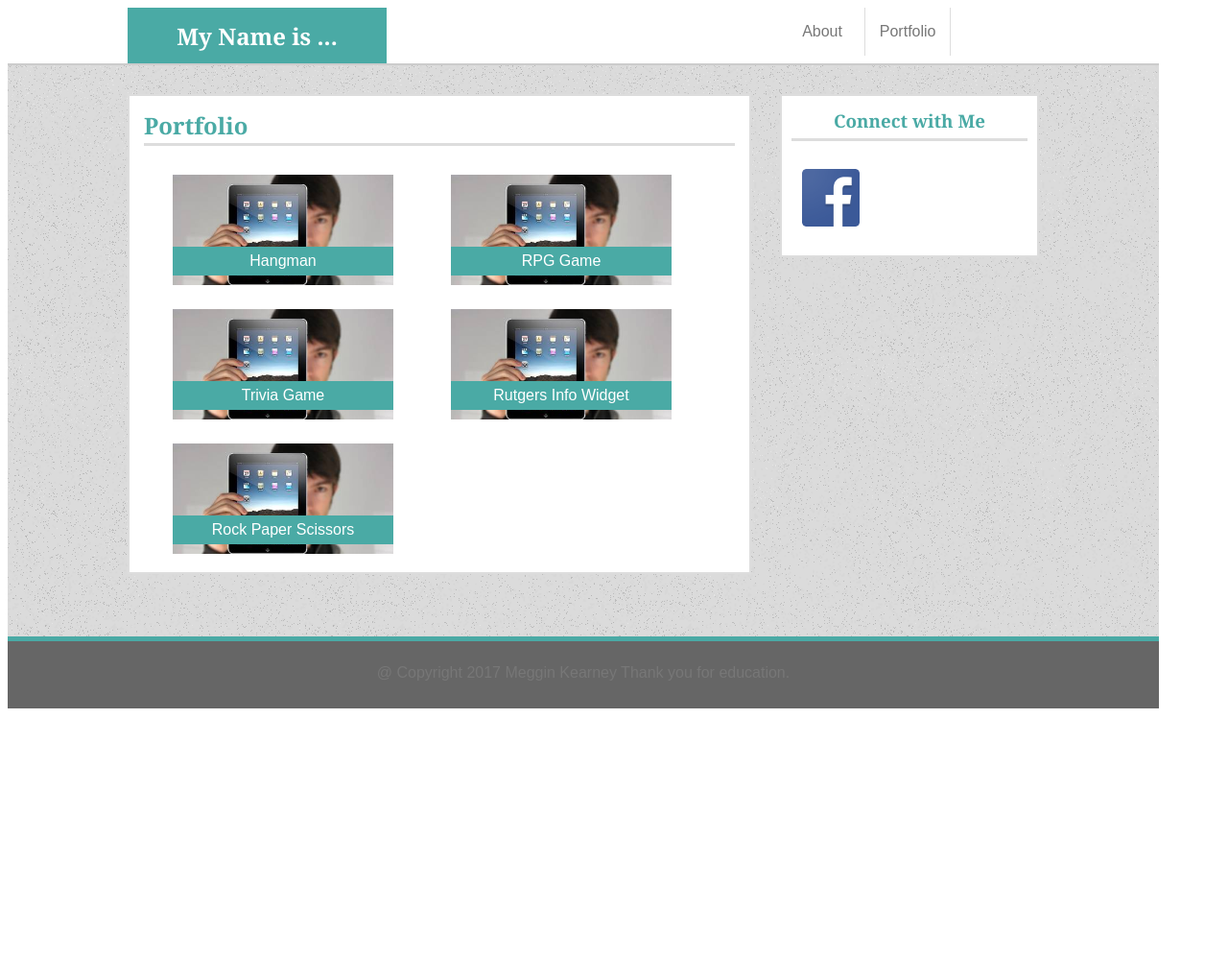
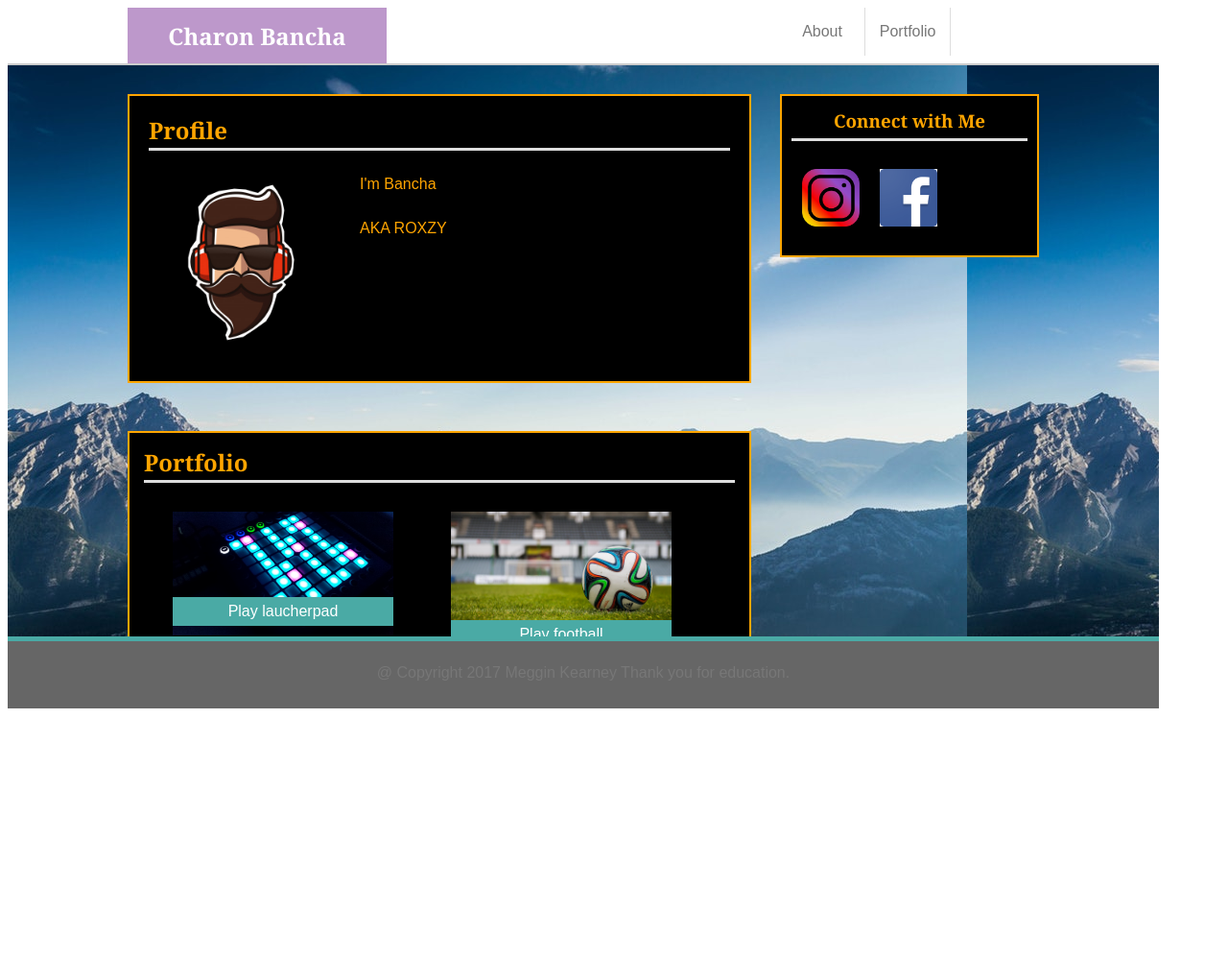
Before and after one commit to ronnybcjt2311/59160576Portfolio, a PHP site: page /portfolio.html in a window 1280 px wide. Shown: the top 998 px of the page at 96% size. Run offline with PHP 8.4, Linux system fonts and the light colour scheme.

Commit message:
Portfolio

```diff
--- a/assets/css/style.css
+++ b/assets/css/style.css
@@ -5,7 +5,7 @@
 
 /* Some default document settings. */
 body {
-	color: #777777;
+	color: rgb(255, 165, 0);
 	font-family: 'Arial', 'Helvetica Neue', Helvetica, sans-serif;
 	line-height: 30px;
 	text-align: left;
@@ -15,7 +15,7 @@ body {
 
 header	{
 	float: left;
-	background-color: #4aaaa5;
+	background-color:rgb(189, 152, 203);
 	border-bottom: none;
 	color: #ffffff;
 	height: 100%;
@@ -32,7 +32,7 @@ header	{
 
 h2,
 h3	{
-	color: #4aaaa5;
+	color: rgb(255, 165, 0);
 	border-bottom:	3px solid #dddddd;
 	font-family: 'Georgia', Times, Times New Roman, serif;
 	margin-top: 1px;
@@ -90,10 +90,10 @@ a:hover {
 }
 
 section	{
-	background-color: #ffffff;
+	background-color: rgb(0, 0, 0);
 	float: left;
-	color: #777777;
-	border: 2px solid #dddddd;
+	color: rgb(255, 165, 0);
+	border: 2px solid rgb(255, 165, 0);
 }
 
 input,
@@ -136,7 +136,7 @@ footer {
 	clear: both;
 	overflow: auto;
 	margin: 0 auto;
-	background-image: url("../images/background.png");
+	background-image: url("../images/background2.jpg");
 	height: 600px;
 	width: 100%;
 	border-bottom: 5px solid #4aaaa5;
@@ -164,7 +164,12 @@ footer {
 	top:	-10px;
 	width: 100%;
 }
-
+.project2 {
+	float: left;
+	position: relative;
+	top:	-10px;
+	width: 100%;
+}
 .project-title {
 	float: left;
 	position: relative;
@@ -189,7 +194,7 @@ footer {
 
 /* Button turns dark on hover. */
 .button:hover {
-	background-color: #374865;
+	background-color: #ffffff;
 }
 
 #social-links,
@@ -235,5 +240,9 @@ footer {
 
 #project-portfolio {
 	padding: 15px;
+	height: 550px;
+}
+#project-portfolio2 {
+	padding: 13px;
 	height: 500px;
 }
--- a/portfolio.html
+++ b/portfolio.html
@@ -12,9 +12,8 @@
 	      href="https://fonts.googleapis.com/css?family=Montserrat">
 </head>
 <body>
-
 	<div class="header-container">
-		<header>My Name is ...</header>
+		<header>Charon Bancha</header>
 
 		<nav>
 			<ul>
@@ -23,26 +22,34 @@
 			</ul>
 		</nav>
 	</div>
+	<div class="main-container">
 
-	<div class="main-container">
-		<section id="project-portfolio">
-			<h2>Portfolio</h2>
+		<section id="main-bio">
+    		<h2>Profile</h2>
+    		<img id="bio-image" src="assets/images/logo.png" alt="Your Name">
+    		<p>I'm Bancha</p>
+    		<p>AKA ROXZY</p>
 
-			<!-- Using single placeholder image for now. -->
-			<ul class="project">
-				<li class="box"><div><img class="project" src="assets/images/placeholder-1.jpg" alt="Project 1"><span class="project-title">Hangman</span></div></li>
-				<li class="box"><div><img class="project" src="assets/images/placeholder-1.jpg" alt="Project 1"><span class="project-title">RPG Game</span></div></li>
-				<li class="box"><div><img class="project" src="assets/images/placeholder-1.jpg" alt="Project 1"><span class="project-title">Trivia Game</span></div></li>
-				<li class="box"><div><img class="project" src="assets/images/placeholder-1.jpg" alt="Project 1"><span class="project-title">Rutgers Info Widget</span></div></li>
-				<li class="box"><div><img class="project" src="assets/images/placeholder-1.jpg" alt="Project 1"><span class="project-title">Rock Paper Scissors</span></div></li>
-			</ul>
+
     	</section>
 
     	<section id="social-links">
     		<h3>Connect with Me</h3>
 			<ul>
-        		<li><a href="https://facebook.com"><img class="icon" src="assets/images/facebook.png" alt="GitHub Profile"></a></li>
+				<li><a href="https://www.instagram.com/charonbcjt/?hl=th" target="_blank"><img class="icon" src="assets/images/instagram.png" alt="GitHub Profile"></a></li>
+        		<li><a href="https://www.facebook.com/charonbancha" target="_blank"><img class="icon" src="assets/images/facebook.png" alt="GitHub Profile"></a></li>
       		</ul>
+    	</section>
+
+		<section id="project-portfolio">
+			<h2>Portfolio</h2>
+			<!-- Using single placeholder image for now. -->
+			<ul class="project">
+				<li class="box"><div><img class="project" src="assets/images/launchpad.jpg" alt="Project 1"><span class="project-title">Play laucherpad</span></div></li>
+				<li class="box"><div><img class="project" src="assets/images/football.jpg" alt="Project 1"><span class="project-title">Play football</span></div></li>
+				<li class="box"><div><img class="project" src="assets/images/photographer.jpg" alt="Project 1"><span class="project-title">Take Photo</span></div></li>
+				<li class="box"><div><img class="project" src="assets/images/Drummer.jpg" alt="Project 1"><span class="project-title">Drummer</span></div></li>
+			</ul>
     	</section>
 	</div>
 
```
Also changed, not shown: index.html (+10 -5 lines), assets/images/Drummer.jpg (added), assets/images/background2.jpg (added), assets/images/bigpom.JPEG (added), assets/images/blank.jpg (added), assets/images/football.jpg (added), assets/images/instagram.png (added), assets/images/ken.jpg (added), assets/images/launchpad.jpg (added), assets/images/logo.png (added), assets/images/photographer.jpg (added), assets/images/tan.jpg (added).
